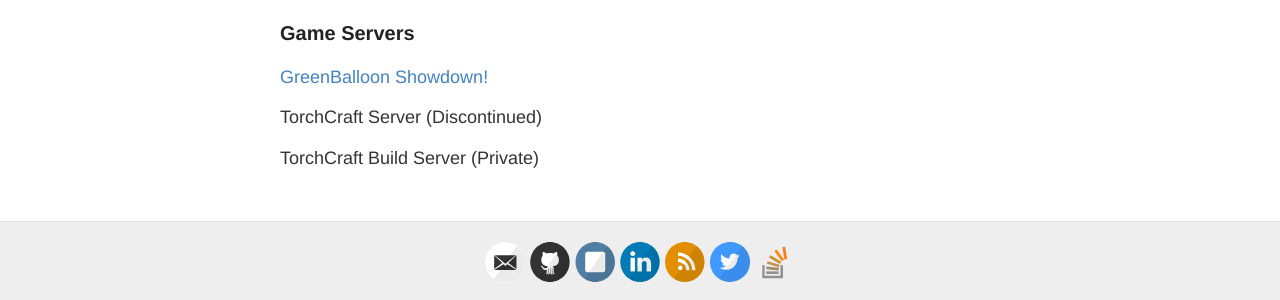
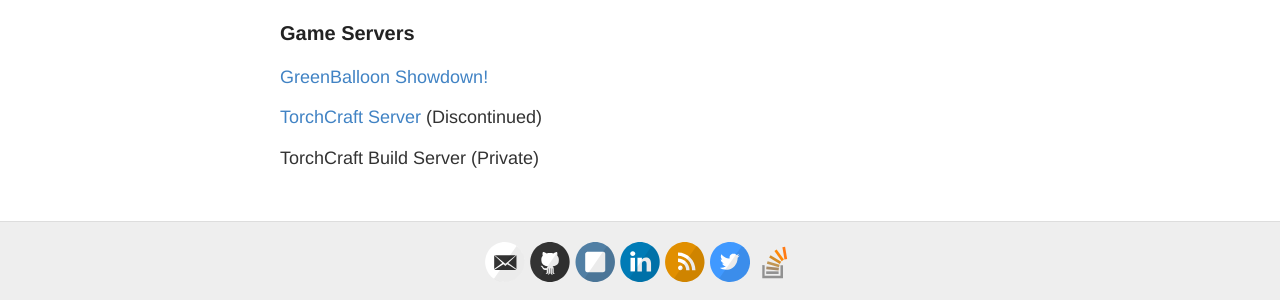
Before and after one commit to jcoz00/ball00n.github.io, a Jekyll site: the page built from projects.md, in a window 1280 px wide. Shown: the part 701-1001 px from the top of the page. Built offline with Jekyll 4.4.1, drawn with Linux system fonts in a browser that asks for light colours; part of the change alters nothing that is shown.

```diff
--- a/projects.md
+++ b/projects.md
@@ -24,8 +24,8 @@ A .framework file that blocks connections to Adobe to let you use your Creative
 
 ### Game Servers
 
-[GreenBalloon Showdown!]({{ greenballoon.psim.us }})
+[GreenBalloon Showdown!](http://greenballoon.psim.us)
 
-TorchCraft Server (Discontinued)
+[TorchCraft Server](http://torchcraftserver.webs.com) (Discontinued)
 
 TorchCraft Build Server (Private)
```
